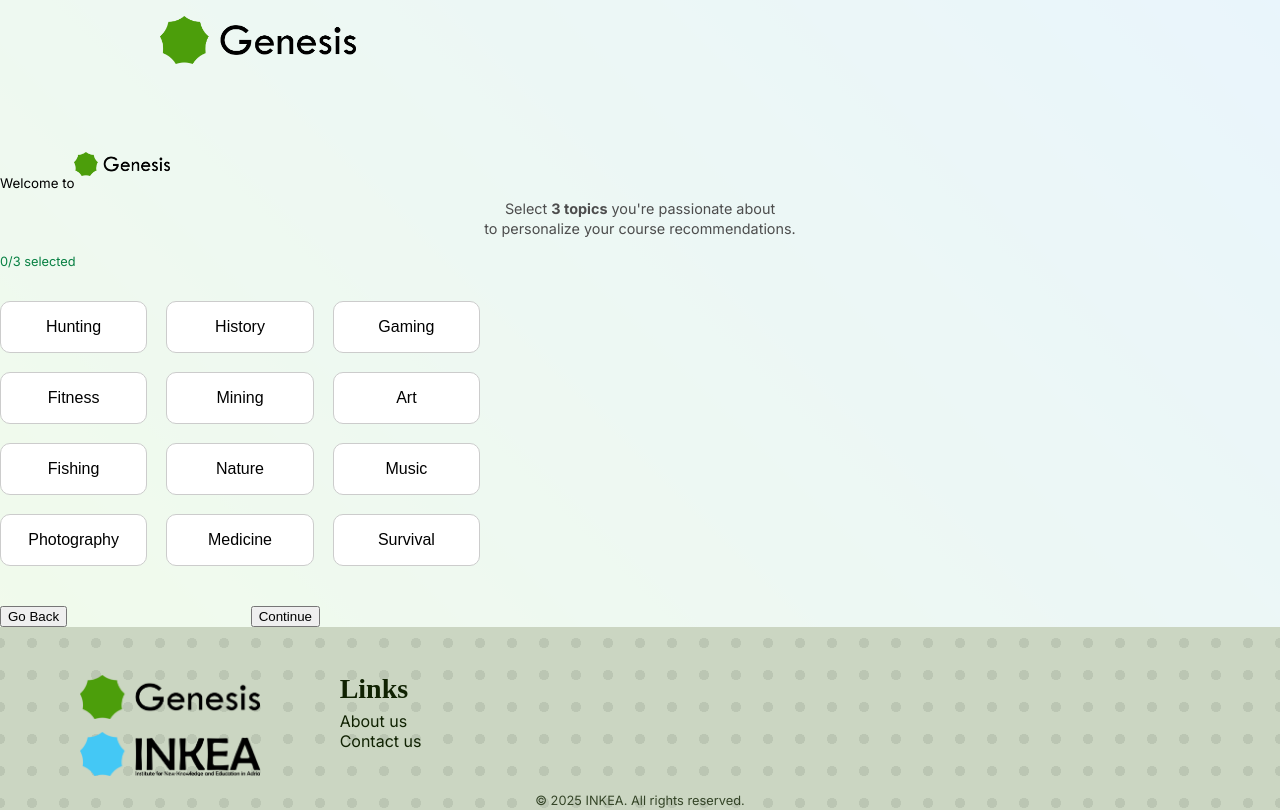
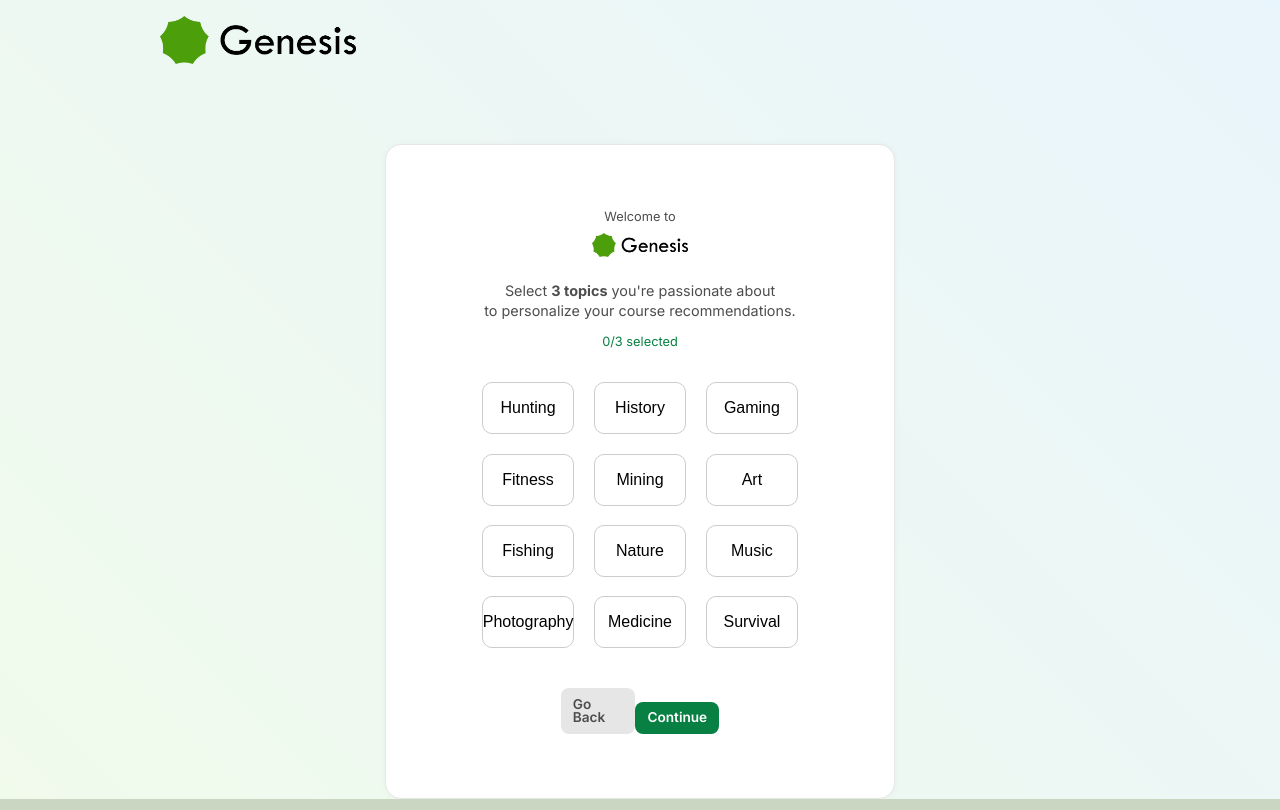
Before and after one commit to RuneHerreman/adria-client, a Vue app: page /onboarding/interests in a window 1280 px wide. Shown: the top 810 px of the page. Built offline with nearby package versions, Linux system fonts and the light colour scheme.

Commit message:
Generalised styling rules

```diff
--- a/src/assets/css/main.css
+++ b/src/assets/css/main.css
@@ -77,3 +77,67 @@ h1::after {
     padding: 0.6rem 0.75rem;
     font-weight: 600;
 }
+
+
+
+
+
+
+
+
+.logo {
+    width: 10rem;
+    margin: 0.3rem auto 1rem;
+}
+
+main{
+    height: 70vh;
+    padding-top: 5%;
+}
+
+.onboardingCard{
+    display: flex;
+    flex-direction: column;
+    justify-content: center;
+    align-items: center;
+
+    width: fit-content;
+    height: fit-content;
+    background: white;
+    margin: 0 auto;
+    padding: 4rem 6rem;
+
+    border: #e6e6e6 solid 0.0612rem;
+    box-shadow: 0 0 0.25rem rgba(217, 217, 217, 0.25);
+    border-radius: 1rem;
+}
+
+.onboarding-input-block {
+    display: flex;
+    flex-direction: column;
+    margin-top: 4.5rem;
+
+}
+
+.onboarding-info-block{
+    text-align: center;
+    font-size: 0.8rem;
+    line-height: 1rem;
+    color: #4D4D4D;
+}
+
+.onboarding-label {
+    margin-bottom: 0.3rem;
+    font-size: 0.85rem;
+    font-weight: bold;
+    color: #333;
+}
+
+#occupation{
+    width: 20rem;
+    margin-bottom: 0.5rem;
+}
+
+.onboarding-btn{
+    align-self: flex-end;
+}
--- a/src/components/buttons/BrightGreenButtonComponent.vue
+++ b/src/components/buttons/BrightGreenButtonComponent.vue
@@ -1,6 +1,6 @@
 <script setup lang="ts">
 defineProps({
-  route: {type:String}
+  route: {type:String, default: ""}
 })
 </script>
 
--- a/src/components/buttons/GreyButtonComponent.vue
+++ b/src/components/buttons/GreyButtonComponent.vue
@@ -1,6 +1,6 @@
 <script setup lang="ts">
 defineProps({
-  route: {type:String}
+  route: {type:String, default: ""}
 })
 </script>
 
--- a/src/components/buttons/LightGreenButtonComponent.vue
+++ b/src/components/buttons/LightGreenButtonComponent.vue
@@ -1,6 +1,6 @@
 <script setup lang="ts">
 defineProps({
-  route: {type:String}
+  route: {type:String, default: ""}
 })
 </script>
 
--- a/src/components/buttons/YesNoButtonComponent.vue
+++ b/src/components/buttons/YesNoButtonComponent.vue
@@ -21,8 +21,8 @@ function handleAffirmation(){
 
 <template>
   <div>
-    <GreyButtonComponent route="" class="btnPopup" @click="closePopup">{{props.negativeText}}</GreyButtonComponent>
-    <LightGreenButtonComponent route="" class="btnPopup" @click="handleAffirmation">{{props.positiveText}}</LightGreenButtonComponent>
+    <GreyButtonComponent class="btnPopup" @click="closePopup">{{props.negativeText}}</GreyButtonComponent>
+    <LightGreenButtonComponent class="btnPopup" @click="handleAffirmation">{{props.positiveText}}</LightGreenButtonComponent>
   </div>
 </template>
 
--- a/src/components/subscription-components/CheckoutComponent.vue
+++ b/src/components/subscription-components/CheckoutComponent.vue
@@ -75,7 +75,7 @@ function handleSubscriptionPayment(){
     <p>Per month, billed monthly</p>
   </article>
   <div id="buttons">
-    <BrightGreenButtonComponent route="" @click="handleSubscriptionPayment">Continue to payment</BrightGreenButtonComponent>
+    <BrightGreenButtonComponent @click="handleSubscriptionPayment">Continue to payment</BrightGreenButtonComponent>
     <GreyButtonComponent route="/subscription">Change plan</GreyButtonComponent>
   </div>
 </section>
--- a/src/components/subscription-components/PromoCodeComponent.vue
+++ b/src/components/subscription-components/PromoCodeComponent.vue
@@ -22,7 +22,7 @@ function clicked(){
         type="text"
         placeholder="Enter a promo code"
     />
-    <LightGreenButtonComponent id="btn" route="" @click="clicked">Apply code</LightGreenButtonComponent>
+    <LightGreenButtonComponent id="btn" @click="clicked">Apply code</LightGreenButtonComponent>
   </div>
 
 </template>
--- a/src/components/subscription-components/SubscriptionComponent.vue
+++ b/src/components/subscription-components/SubscriptionComponent.vue
@@ -28,7 +28,7 @@ function clicked() {
         <li v-for="perk in perks" :key="perk">{{perk}}</li>
       </ul>
     </div>
-    <BrightGreenButtonComponent route="" @click="clicked" class="btnSubscribe">Choose {{subscriptionName}}</BrightGreenButtonComponent>
+    <BrightGreenButtonComponent @click="clicked" class="btnSubscribe">Choose {{subscriptionName}}</BrightGreenButtonComponent>
   </article>
 </template>
 
--- a/src/pages/no-login/OnboardingInterestsPage.vue
+++ b/src/pages/no-login/OnboardingInterestsPage.vue
@@ -2,6 +2,8 @@
 import {reactive, computed} from "vue";
 import {useUserDataStore} from "@/data/user-data.js";
 import {useRouter} from "vue-router";
+import GreyButtonComponent from "@/components/buttons/GreyButtonComponent.vue";
+import BrightGreenButtonComponent from "@/components/buttons/BrightGreenButtonComponent.vue";
 
 const interests = [
   "Hunting",
@@ -49,18 +51,21 @@ function handleUserPreferences() {
 }
 </script>
 <template>
-  <section class="onboarding-centered-section small">
-    <div class="onboarding-info-block">
-      <small class="onboarding-small-text">Welcome to</small>
+  <section class="onboarding-centered-section">
+    <section class="onboardingCard">
+      <section class="onboarding-info-block">
+        <p class="onboarding-small-text">Welcome to</p>
         <img src="@/assets/media/genesis.png" alt="Genesis Logo" class="logo" />
         <p class="onboarding-description">
           Select <strong>3 topics</strong> you're passionate about<br />
           to personalize your course recommendations.
         </p>
-      <small class="onboarding-selected-count">{{selectedInterestCount}}/3 selected</small>
-    </div>
+        <p class="onboarding-selected-count">{{selectedInterestCount}}/3 selected</p>
+      </section>
 
-    <div class="onboarding-interests-grid">
+
+
+      <section class="onboarding-interests-grid">
         <button
           v-for="interest in interests"
           :key="interest"
@@ -68,12 +73,14 @@ function handleUserPreferences() {
           @click="handleClickInterest($event, interest)">
           {{ interest }}
         </button>
-    </div>
+      </section>
 
-    <div class="onboarding-actions">
-      <button class="onboarding-btn-secondary">Go Back</button>
-      <button class="onboarding-btn" @click="handleUserPreferences">Continue</button>
-    </div>
+
+      <section class="onboarding-actions">
+        <GreyButtonComponent class="onboarding-btn-secondary">Go Back</GreyButtonComponent>
+        <BrightGreenButtonComponent class="onboarding-btn" @click="handleUserPreferences">Continue</BrightGreenButtonComponent>
+      </section>
+    </section>
   </section>
 </template>
 
--- a/src/pages/no-login/OnboardingOccupationPage.vue
+++ b/src/pages/no-login/OnboardingOccupationPage.vue
@@ -25,7 +25,7 @@ function handleUserOccupation() {
 
 <template>
   <main class="onboarding-centered-section">
-    <section id="onboardingCard">
+    <section class="onboardingCard">
       <section class="onboarding-info-block">
         <p>Welcome to</p>
         <img :src="GenesisLogo" alt="Genesis Logo" class="logo" />
@@ -44,68 +44,12 @@ function handleUserOccupation() {
             class="onboarding-label-input"
             v-model="occupation"
         />
-        <BrightGreenButtonComponent class="onboarding-btn" @click="handleUserOccupation">Continue</BrightGreenButtonComponent>
+        <BrightGreenButtonComponent class="onboarding-btn" @click="handleUserOccupation">Next step</BrightGreenButtonComponent>
       </section>
     </section>
   </main>
 </template>
 
 <style scoped>
-.logo {
-  width: 10rem;
-  margin: 0.3rem auto 1rem;
-}
-
-main{
-  height: 70vh;
-  padding-top: 5%;
-}
-
-#onboardingCard{
-  display: flex;
-  flex-direction: column;
-  justify-content: center;
-  align-items: center;
-
-  width: fit-content;
-  height: fit-content;
-  background: white;
-  margin: 0 auto;
-  padding: 4rem 6rem;
-
-  border: #e6e6e6 solid 0.0612rem;
-  box-shadow: 0 0 0.25rem rgba(217, 217, 217, 0.25);
-  border-radius: 1rem;
-}
-
-.onboarding-input-block {
-  display: flex;
-  flex-direction: column;
-  margin-top: 4.5rem;
-
-}
-
-.onboarding-info-block{
-  text-align: center;
-  font-size: 0.8rem;
-  line-height: 1rem;
-  color: #4D4D4D;
-}
-
-.onboarding-label {
-  margin-bottom: 0.3rem;
-  font-size: 0.85rem;
-  font-weight: bold;
-  color: #333;
-}
-
-#occupation{
-  width: 20rem;
-  margin-bottom: 0.5rem;
-}
-
-.onboarding-btn{
-  align-self: flex-end;
-}
 
 </style>
```
Lines whose indentation alone changed are shown as unchanged.
